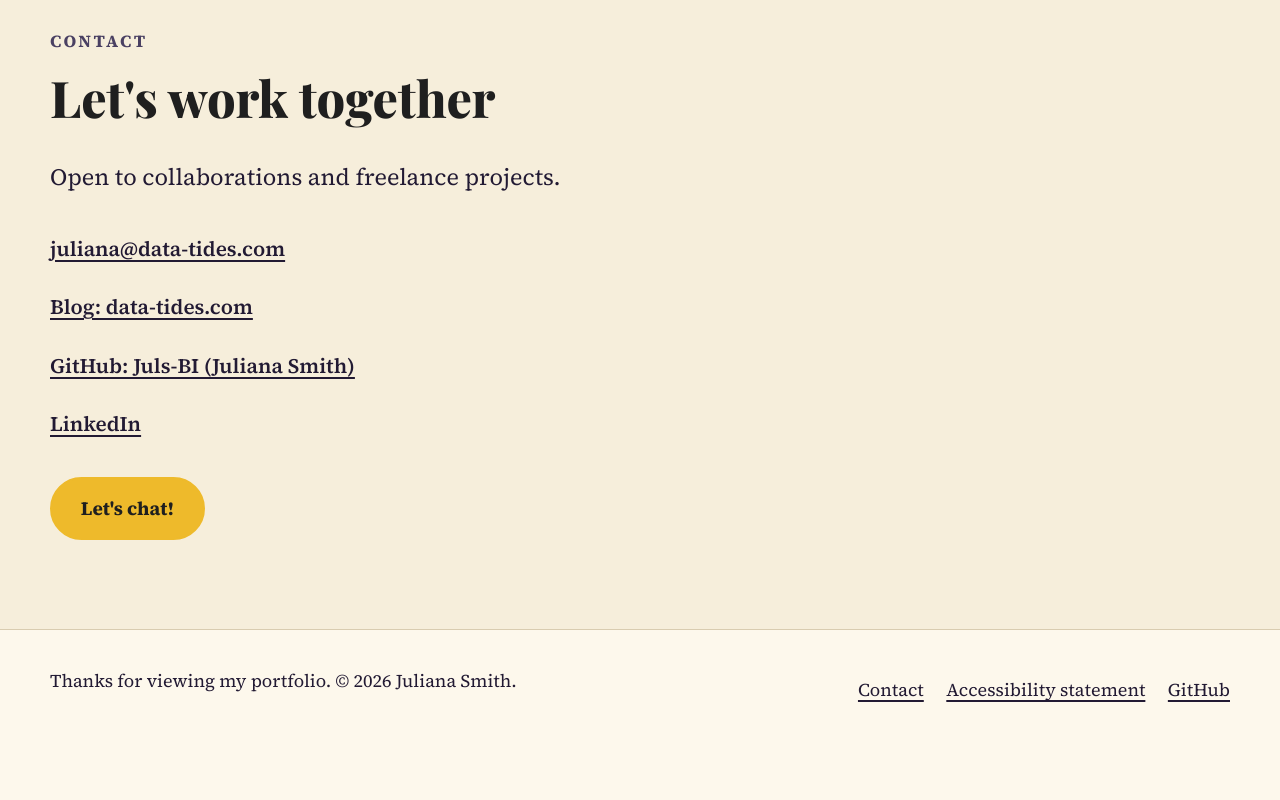
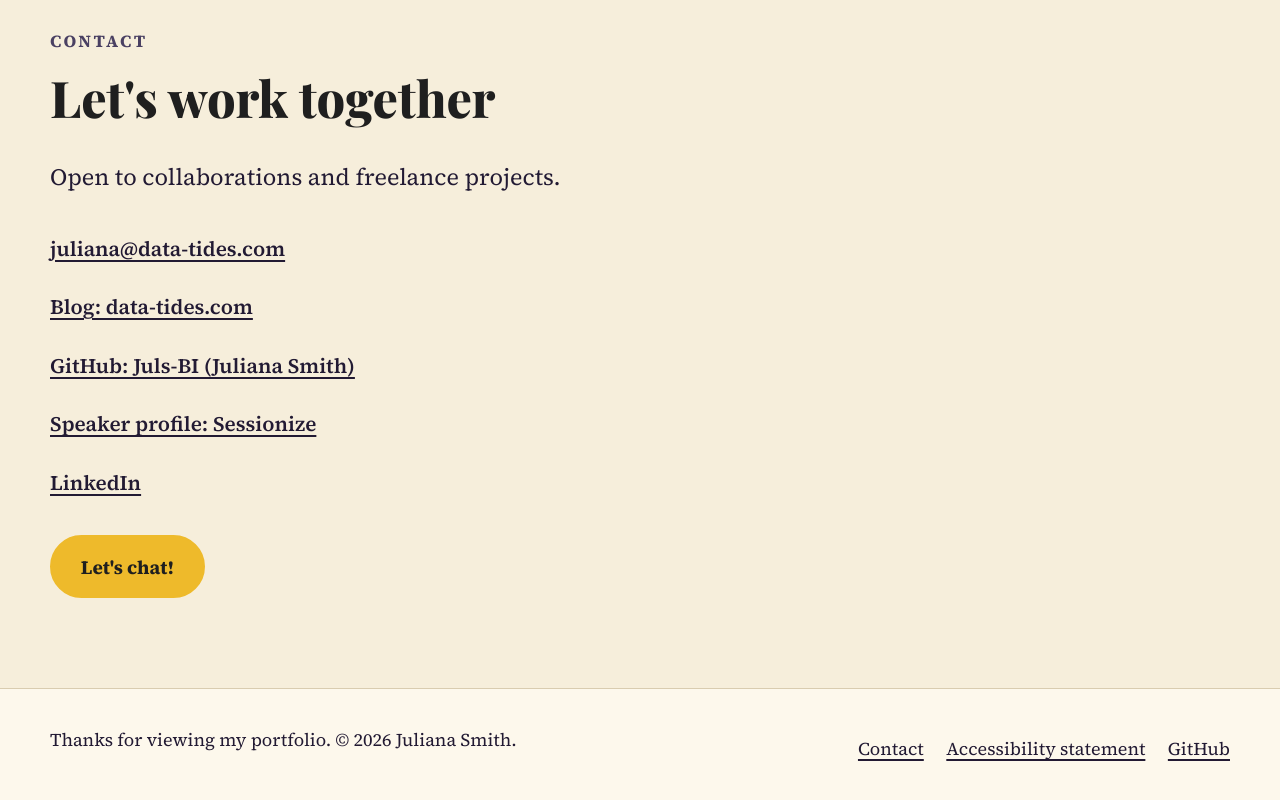
Before and after one commit to Juls-BI/juls-bi.github.io, a plain HTML site: page index.html in a window 1280 px wide. Shown: the part 8203-9003 px from the top of the page. Before the commit the page ends 8972 px from the top, so only its background shows below. Drawn offline with Linux system fonts and the light colour scheme; no server answers.

Commit message:
Add Sessionize speaker profile link
Co-Authored-By: Claude Sonnet 5.5 <noreply@anthropic.com>
Claude-Session: https://claude.ai/code/session_013VTtdhBDbdFrUGrRuq3ADD

```diff
--- a/index.html
+++ b/index.html
@@ -196,6 +196,7 @@
         <li><a href="mailto:juliana@data-tides.com">juliana@data-tides.com</a></li>
         <li><a href="https://data-tides.com" target="_blank" rel="noopener">Blog: data-tides.com<span class="visually-hidden"> (opens in a new tab)</span></a></li>
         <li><a href="https://github.com/Juls-BI" target="_blank" rel="noopener">GitHub: Juls-BI (Juliana Smith)<span class="visually-hidden"> (opens in a new tab)</span></a></li>
+        <li><a href="https://sessionize.com/JulianaSmith/" target="_blank" rel="noopener">Speaker profile: Sessionize<span class="visually-hidden"> (opens in a new tab)</span></a></li>
         <li id="linkedin-item" hidden><a id="linkedin-link" href="#" target="_blank" rel="noopener">LinkedIn<span class="visually-hidden"> (opens in a new tab)</span></a></li>
       </ul>
       <div class="btn-row"><a class="btn btn-primary" href="https://www.linkedin.com/in/juliana-smith-citp/" target="_blank" rel="noopener">Let's chat!<span class="visually-hidden"> (message me on LinkedIn, opens in a new tab)</span></a></div>
```
